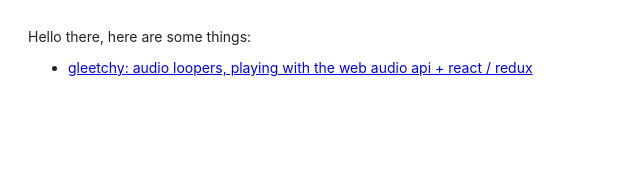
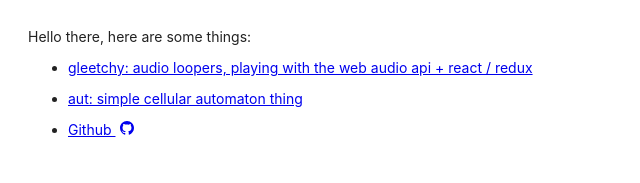
Before and after one commit to kavsingh/kavsingh.github.io, a plain HTML site: page index.html in a window 1280 px wide. Shown: the whole page, without its empty margins (0-640 px from the left). Drawn offline with Linux system fonts and the light colour scheme.

Commit message:
update page script. update projects.

```diff
--- a/index.html
+++ b/index.html
@@ -34,12 +34,41 @@
       font-family: -apple-system, BlinkMacSystemFont, sans-serif;
       -webkit-font-smoothing: antialiased;
     }
+
+    .projectList li {
+      margin-bottom: 1em;
+    }
+
+    .githubIcon {
+      width: 1em;
+      height: 1em;
+      display: inline-block;
+      margin-left: 0.3em;
+      overflow: hidden;
+    }
+
+    .githubIcon svg {
+      fill: currentColor;
+      width: 100%;
+      height: auto;
+    }
   </style>
 </head>
 <body>
     Hello there, here are some things:
-    <ul>
+    <ul class="projectList">
       <li><a href=/gleetchy>gleetchy: audio loopers, playing with the web audio api + react / redux</a></li>
-    </li>
+<li><a href=/aut>aut: simple cellular automaton thing</a></li>
+      <li>
+        <a href="https://github.com/kavsingh">
+          Github
+          <div class="githubIcon">
+            <svg viewBox="0 0 40 40">
+                <g><path d="m20 0c-11 0-20 9-20 20 0 8.8 5.7 16.3 13.7 19 1 0.2 1.3-0.5 1.3-1 0-0.5 0-2 0-3.7-5.5 1.2-6.7-2.4-6.7-2.4-0.9-2.3-2.2-2.9-2.2-2.9-1.9-1.2 0.1-1.2 0.1-1.2 2 0.1 3.1 2.1 3.1 2.1 1.7 3 4.6 2.1 5.8 1.6 0.2-1.3 0.7-2.2 1.3-2.7-4.5-0.5-9.2-2.2-9.2-9.8 0-2.2 0.8-4 2.1-5.4-0.2-0.5-0.9-2.6 0.2-5.3 0 0 1.7-0.5 5.5 2 1.6-0.4 3.3-0.6 5-0.6 1.7 0 3.4 0.2 5 0.7 3.8-2.6 5.5-2.1 5.5-2.1 1.1 2.8 0.4 4.8 0.2 5.3 1.3 1.4 2.1 3.2 2.1 5.4 0 7.6-4.7 9.3-9.2 9.8 0.7 0.6 1.4 1.9 1.4 3.7 0 2.7 0 4.9 0 5.5 0 0.6 0.3 1.2 1.3 1 8-2.7 13.7-10.2 13.7-19 0-11-9-20-20-20z"/></g>
+            </svg>
+          </div>
+        </a>
+      </li>
+    </ul>
 </body>
 </html>
--- /dev/null
+++ b/scripts/bin/updatePage.js
@@ -0,0 +1,6 @@
+const updateIndex = require('../lib/updateIndex')
+const projects = require('../../projects')
+
+updateIndex(projects)
+    .then(() => console.log('index.html updated'))
+    .catch(error => console.error(error))
```
Also changed, not shown: aut/index.html (+18 -0 lines), scripts/lib/indexTemplate.js (+30 -2 lines), aut/dist/bundle.js, 1 other file.
